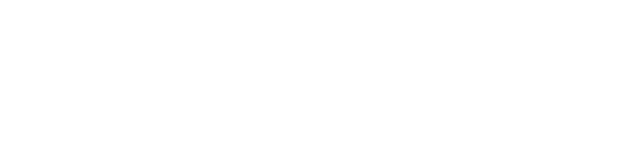
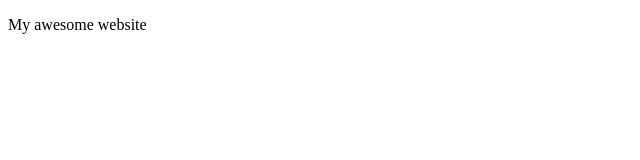
Before and after one commit to bhargavmusale/github, a plain HTML site: page index.html in a window 1280 px wide. Shown: the whole page, without its empty margins (0-640 px from the left). Drawn offline with Linux system fonts and the light colour scheme.

Commit message:
updated the speed

```diff
--- a/index.html
+++ b/index.html
@@ -6,6 +6,6 @@
     <title>Document</title>
 </head>
 <body>
-
+    <p>My awesome website</p>
 </body>
 </html>
```
Also changed, not shown: about.html (+1 -1 lines).
